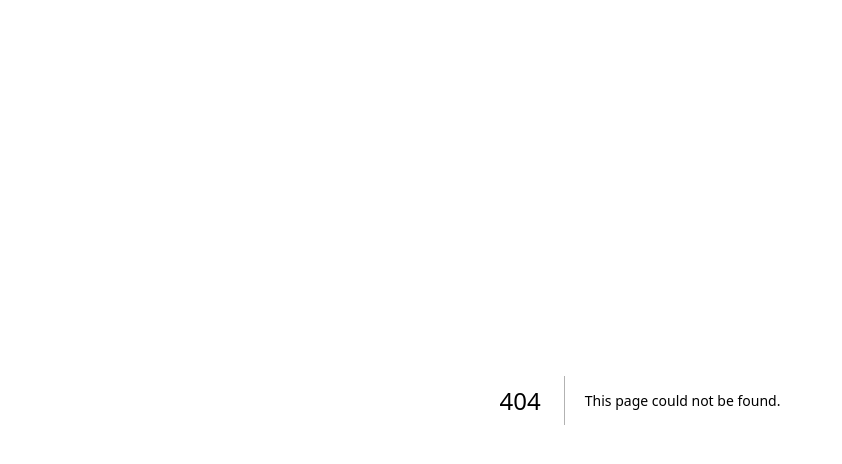
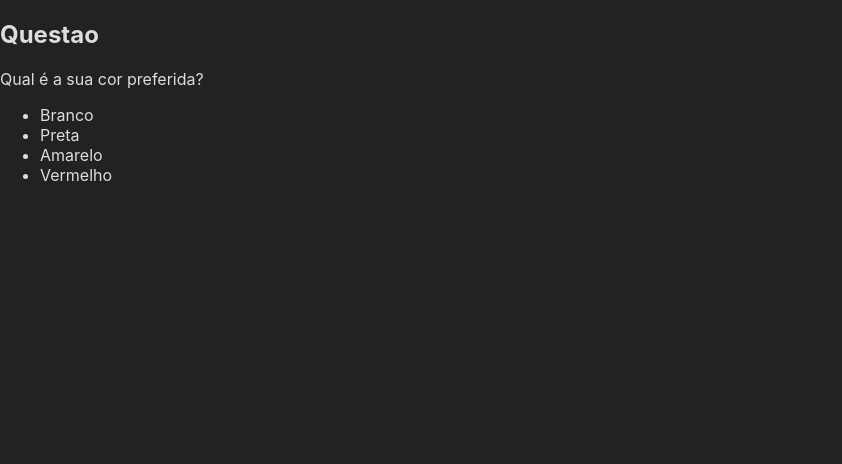
Before and after one commit to ogiovannilima/nextjs-curso, a Next.js app: page /questao in a window 1280 px wide. Before the commit this address had no page. Shown: the top 464 px of the page, without its empty margins (0-842 px from the left). Built offline with nearby package versions, Linux system fonts and the light colour scheme.

Commit message:
integrando api next com frontend next de forma basica

```diff
--- /dev/null
+++ b/src/pages/api/metodo.js
@@ -0,0 +1,12 @@
+export default function Metodo(req, res) {
+  if(req.method === 'GET'){
+    res.status(200).json({
+      nome: 'joao'
+    })
+  } else {
+    res.status(200).json({
+      nome: 'maria'
+    })
+  }
+
+}
--- /dev/null
+++ b/src/pages/api/questao/[id].js
@@ -0,0 +1,18 @@
+export default function questao(req, res) {
+  if (req.method === 'GET') {
+    getQuestao(req, res)
+  } else {
+    res.status(405).send()
+  }
+}
+
+function getQuestao(req, res) {
+  const id = req.query.id
+  res.status(200).json({
+    id,
+    pergunta: 'Qual é a sua cor preferida?',
+    resposta: [
+      'Branco', 'Preta', 'Amarelo', 'Vermelho',
+    ]
+  })
+}
--- /dev/null
+++ b/src/pages/questao.jsx
@@ -0,0 +1,30 @@
+import { useEffect, useState } from "react"
+
+export default function Questao() {
+  const [questao, setQuestao] = useState(null)
+
+  useEffect(() => {
+    fetch('http://localhost:3000/api/questao/1')
+      .then(resp => resp.json())
+      .then(questao => console.log(setQuestao(questao)))
+  }, [])
+
+  function renderizarRespostas() {
+    if (questao) {
+      return questao.resposta.map((resp, i) => {
+        return <li key={i}>{resp}</li>
+      })
+    }
+    return false
+  }
+
+  return (
+    <div>
+      <h2>Questao</h2>
+      <span>{questao?.pergunta}</span>
+      <ul>
+        {renderizarRespostas()}
+      </ul>
+    </div>
+  )
+}
```
